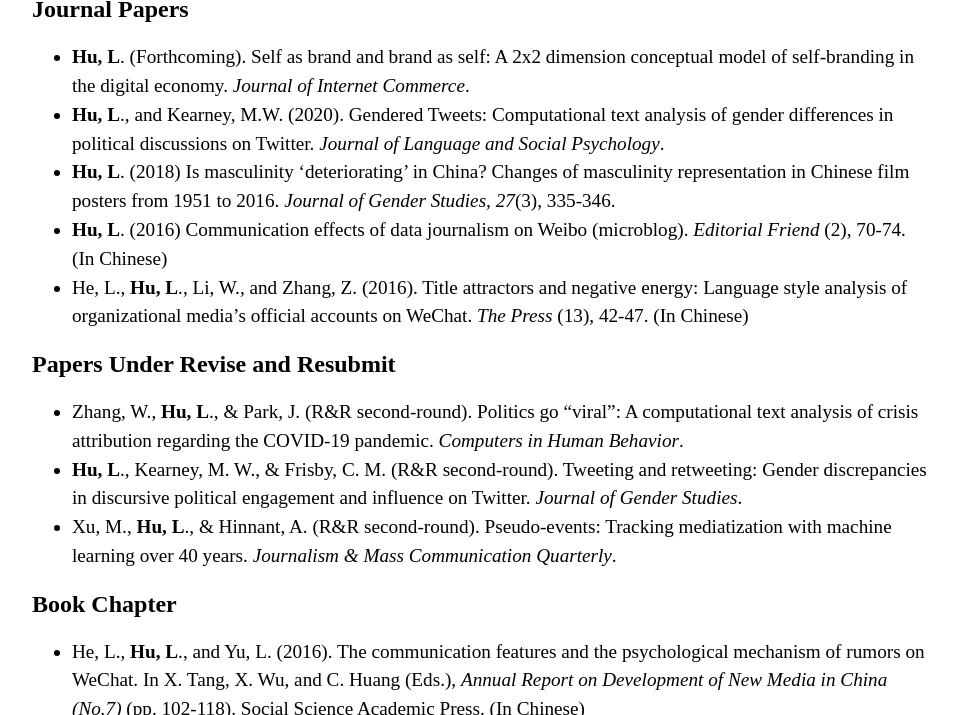
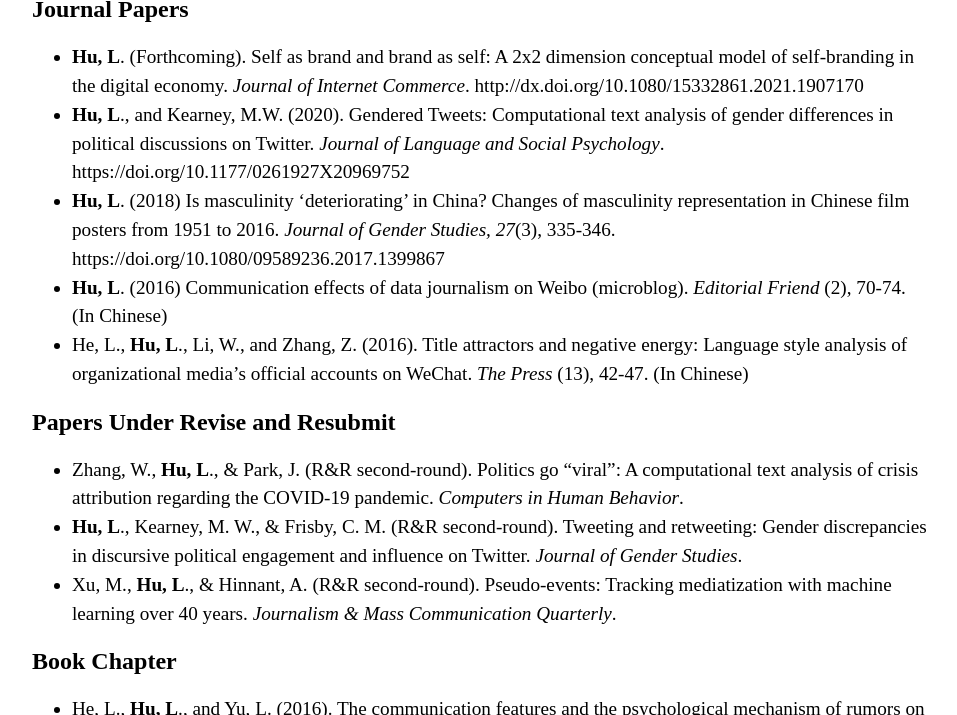
Before and after one commit to LingshuHu/lingshuhu.github.io, a Jekyll site: the page built from research/index.html, in a window 1280 px wide and 900 px high, scrolled down 841 px, cut to the strip 185-900 px from the top of the window. Shown: the whole strip, without its empty margins (160-1117 px from the left). Built offline with Jekyll 4.4.1, drawn with Linux system fonts in a browser that asks for light colours; some of the changed lines change nothing that is shown.

Commit message:
Update index.html

```diff
--- a/research/index.html
+++ b/research/index.html
@@ -10,9 +10,9 @@ title: Research
 
 	    <h2>Journal Papers</h2>
 		<ul>
-			<li><b>Hu, L</b>. (Forthcoming). Self as brand and brand as self: A 2x2 dimension conceptual model of self-branding in the digital economy. <em>Journal of Internet Commerce</em>.</li>
-			<li><b>Hu, L</b>., and Kearney, M.W. (2020). Gendered Tweets: Computational text analysis of gender differences in political discussions on Twitter. <em>Journal of Language and Social Psychology</em>.</li>
-			<li><b>Hu, L</b>. (2018) Is masculinity ‘deteriorating’ in China? Changes of masculinity representation in Chinese film posters from 1951 to 2016. <em>Journal of Gender Studies, 27</em>(3), 335-346.</li>
+			<li><b>Hu, L</b>. (Forthcoming). Self as brand and brand as self: A 2x2 dimension conceptual model of self-branding in the digital economy. <em>Journal of Internet Commerce</em>. http://dx.doi.org/10.1080/15332861.2021.1907170</li>
+			<li><b>Hu, L</b>., and Kearney, M.W. (2020). Gendered Tweets: Computational text analysis of gender differences in political discussions on Twitter. <em>Journal of Language and Social Psychology</em>. https://doi.org/10.1177/0261927X20969752</li>
+			<li><b>Hu, L</b>. (2018) Is masculinity ‘deteriorating’ in China? Changes of masculinity representation in Chinese film posters from 1951 to 2016. <em>Journal of Gender Studies, 27</em>(3), 335-346. https://doi.org/10.1080/09589236.2017.1399867</li>
 			<li><b>Hu, L</b>. (2016) Communication effects of data journalism on Weibo (microblog). <em>Editorial Friend</em> (2), 70-74. (In Chinese)</li>
 			<li>He, L., <b>Hu, L</b>., Li, W., and Zhang, Z. (2016). Title attractors and negative energy: Language style analysis of organizational media’s official accounts on WeChat. <em>The Press</em> (13), 42-47. (In Chinese)</li>
 		</ul>
```
